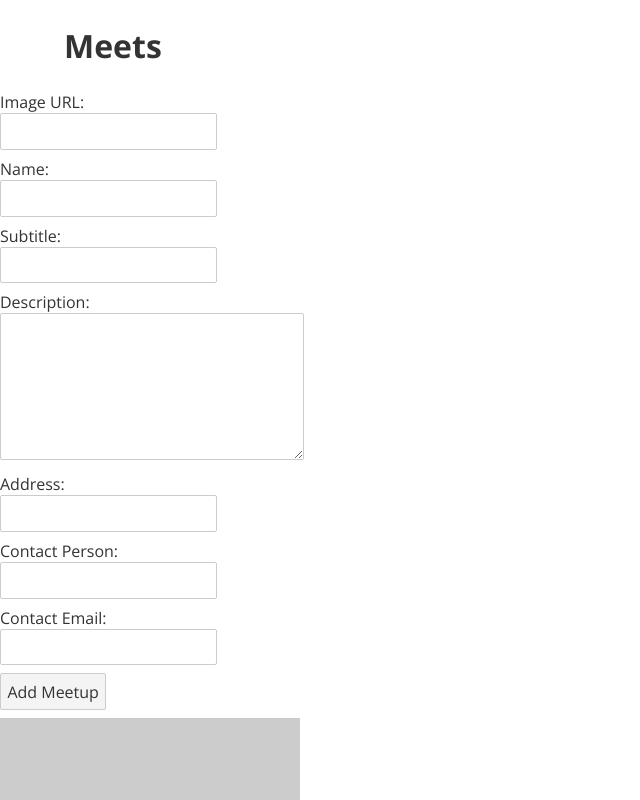
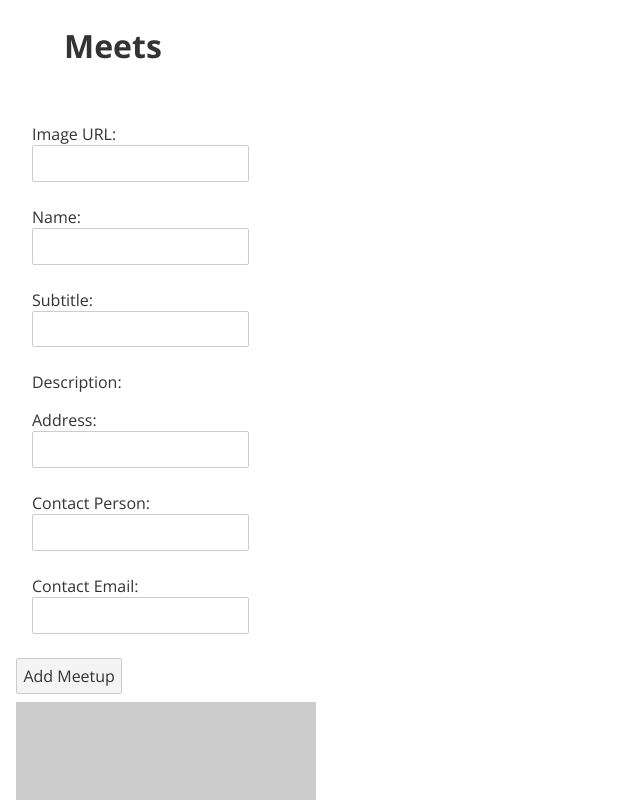
Before and after one commit to ealmario/svelte-meet, a Svelte app: page / in a window 1280 px wide. Shown: the top 800 px of the page, without its empty margins (0-640 px from the left). Built offline with nearby package versions, Linux system fonts and the light colour scheme.

Commit message:
Create a custom TextInput component

```diff
--- a/src/App.svelte
+++ b/src/App.svelte
@@ -2,6 +2,7 @@
 	import { v4 as uuidv4 } from 'uuid';
 	import Header from './components/Header.svelte';
 	import MeetUpGrid from './components/MeetUpGrid.svelte';
+	import TextInput from './components/TextInput.svelte';
 
 	let meetup = {
 		id: uuidv4(),
@@ -43,43 +44,76 @@
 	}
 </script>
 
+<style lang="scss">
+	main {
+		padding: 1rem;
+	}
+</style>
+
 <Header />
 <main>
 	<form on:submit|preventDefault={addMeetUp}>
-		<div class="form-control">
-			<label for="imgUrl">Image URL:</label>
-		<input type="text" id="imgUrl" bind:value={meetup.imgUrl}/>
-		</div>
+		<TextInput
+			variant="input"
+			id="imgUrl"
+			label="Image URL"
+			type="text"
+			value={meetup.imgUrl}
+			on:input={event => meetup.imgUrl = event.target.value}
+		/>
 
-		<div class="form-control">
-			<label for="name">Name:</label>
-			<input type="text" id="name" bind:value={meetup.name}/>
-		</div>
+		<TextInput
+			variant="input"
+			id="name"
+			label="Name"
+			type="text"
+			value={meetup.name}
+			on:input={event => meetup.name = event.target.value}
+		/>
 
-		<div class="form-control">
-			<label for="subtitle">Subtitle:</label>
-			<input type="text" id="subtitle" bind:value={meetup.subtitle}/>
-		</div>
+		<TextInput
+			variant="input"
+			id="subtitle"
+			label="Subtitle"
+			type="text"
+			value={meetup.subtitle}
+			on:input={event => meetup.subtitle = event.target.value}
+		/>
 
-		<div class="form-control">
-			<label for="description">Description:</label>
-			<textarea id="description" cols="30" rows="6" bind:value={meetup.description}></textarea>
-		</div>
+		<TextInput
+			variant="text-area"
+			id="description"
+			label="Description"
+			type=""
+			value={meetup.description}
+			on:input={event => meetup.description = event.target.value}
+		/>
 
-		<div class="form-control">
-			<label for="address">Address:</label>
-			<input type="text" id="address" bind:value={meetup.address}/>
-		</div>
+		<TextInput
+			variant="input"
+			id="address"
+			label="Address"
+			type="text"
+			value={meetup.address}
+			on:input={event => meetup.address = event.target.value}
+		/>
 
-		<div class="form-control">
-			<label for="contactPerson">Contact Person:</label>
-			<input type="text" id="contactPerson" bind:value={meetup.contactPerson}/>
-		</div>
+		<TextInput
+			variant="input"
+			id="contactPerson"
+			label="Contact Person"
+			type="text"
+			on:input={event => meetup.contactPerson = event.target.value}
+		/>
 
-		<div class="form-control">
-			<label for="email">Contact Email:</label>
-			<input type="email" id="email" bind:value={meetup.contactEmail}/>
-		</div>
+		<TextInput
+			variant="input"
+			id="email"
+			label="Contact Email"
+			type="email"
+			value={meetup.contactEmail}
+			on:input={event => meetup.contactEmail = event.target.value}
+		/>
 
 		<button type="submit">Add Meetup</button>
 	</form>
--- /dev/null
+++ b/src/components/TextInput.svelte
@@ -0,0 +1,38 @@
+<script>
+  export let label = "";
+  export let id = "";
+  export let value = "";
+  export let type = "";
+  export let variant = "";
+</script>
+
+<style lang="scss">
+  .form-control {
+    margin: 1rem;
+
+    input,
+    textarea {
+      outline: none;
+    }
+  }
+</style>
+
+<div class="form-control">
+  <label for={id}>{label}:</label>
+  {#if variant === "input"}
+    <input
+      type={type}
+      id={id}
+      value={value}
+      on:input
+    />
+  {:else if variant === "textarea"}
+    <textarea
+      rows="6"
+      columns="30"
+      id={id}
+      on:input
+    >
+    </textarea>
+  {/if}
+</div>
```
